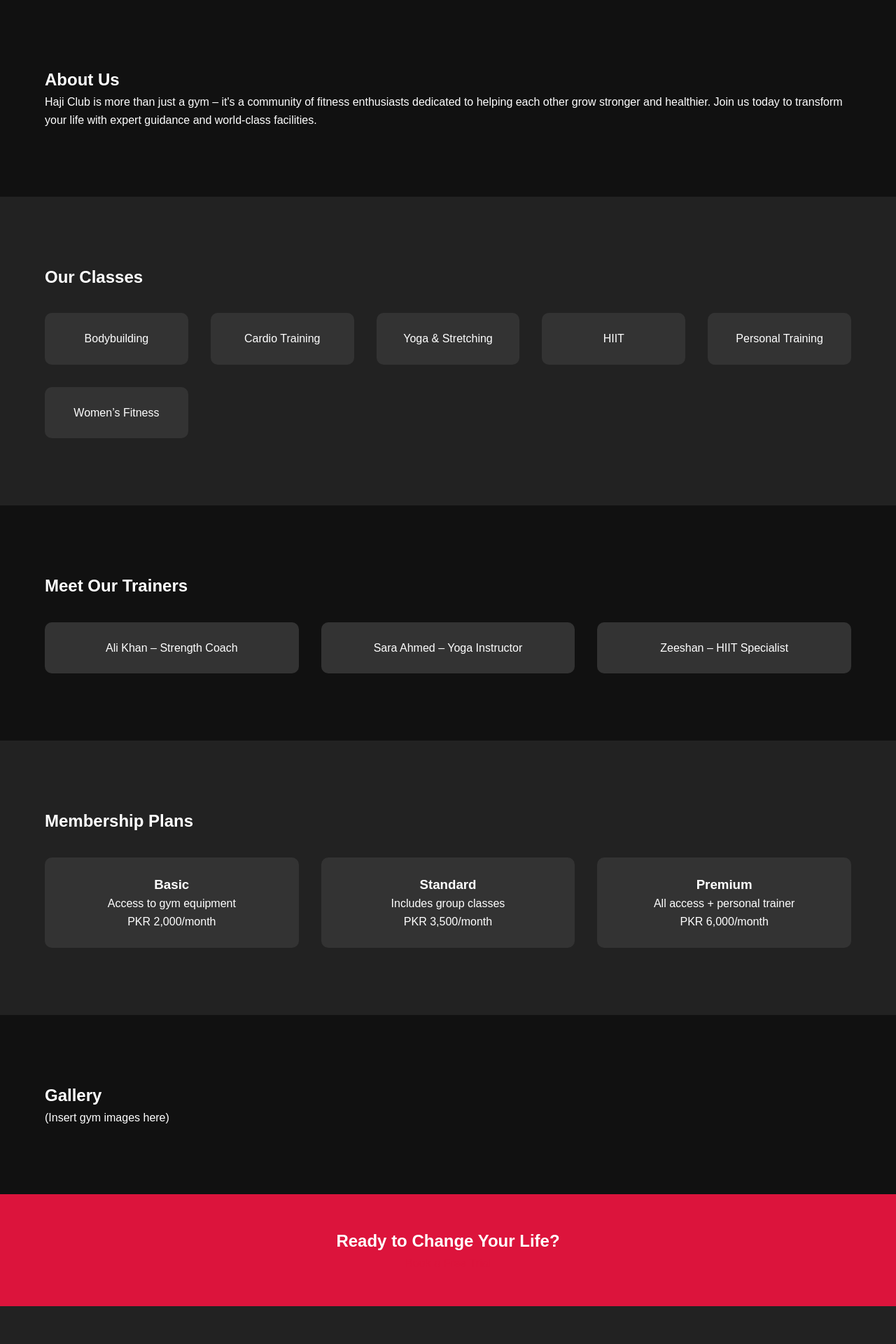
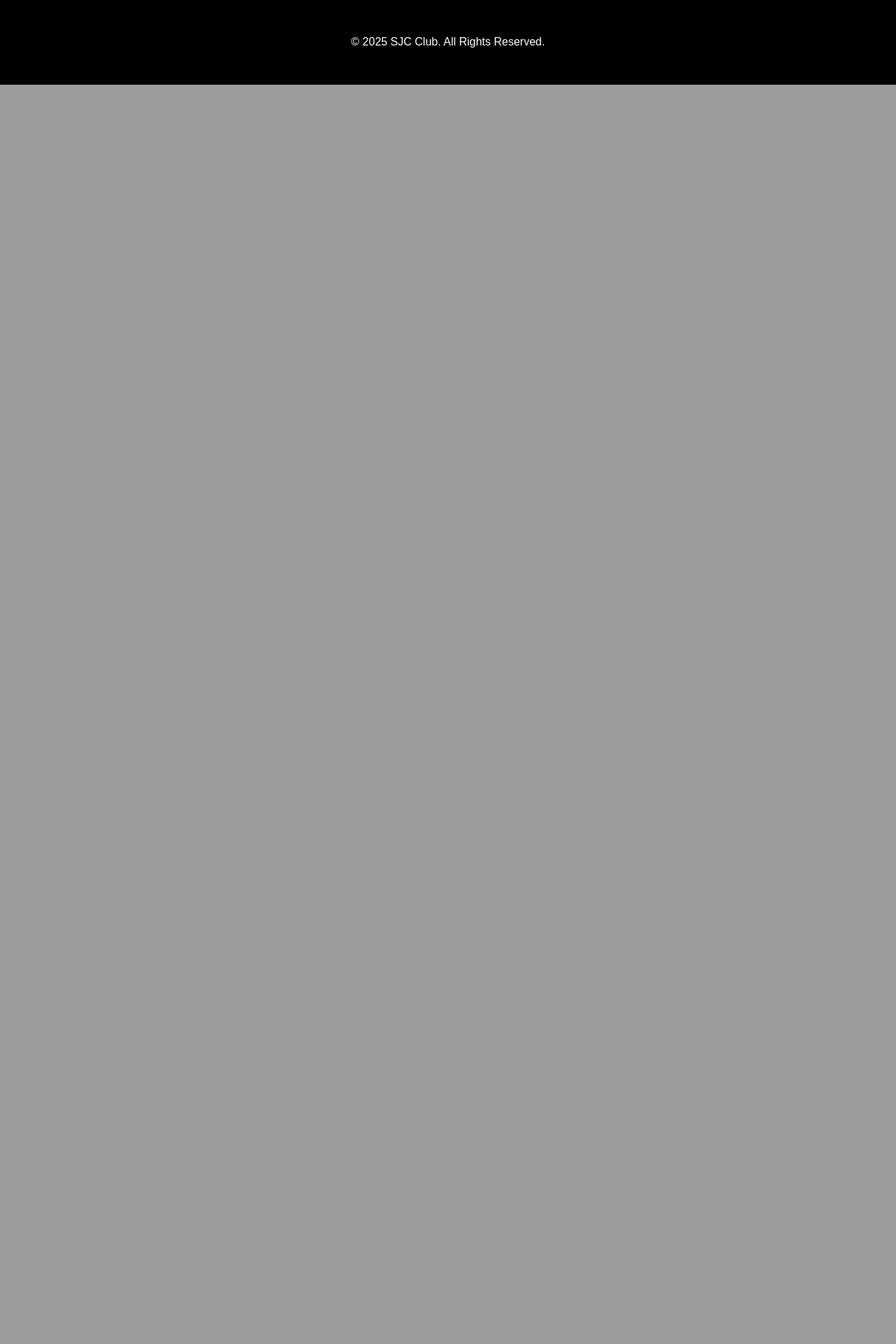
Before and after one commit to ShaheerJamalChishti90/Fitness-Website, a Flask app: page / in a window 1280 px wide. Shown: the part 897-2817 px from the top of the page at 70% size. After the commit the page ends 1018 px from the top, so only its background shows below. Run offline with Flask 3, Linux system fonts and the light colour scheme.

Commit message:
fitness website

```diff
--- a/main.py
+++ b/main.py
@@ -5,5 +5,29 @@ app = Flask(__name__)
 def home():
     return render_template('index.html')
 
+@app.route("/templates/about.html")
+def about():
+    return render_template('about.html')
+
+@app.route("/templates/services.html")
+def services():
+    return render_template('services.html')
+
+@app.route("/templates/contact.html")
+def contact():
+    return render_template('contact.html')
+
+@app.route("/templates/gallery.html")
+def gallery():
+    return render_template('gallery.html')
+
+@app.route("/templates/login.html")
+def login():
+    return render_template('login.html')
+
+@app.route("/templates/register.html")
+def register():
+    return render_template('register.html')
+
 if __name__ == '__main__':
     app.run(debug=True)
--- a/templates/index.html
+++ b/templates/index.html
@@ -3,7 +3,7 @@
 <head>
   <meta charset="UTF-8">
   <meta name="viewport" content="width=device-width, initial-scale=1">
-  <title>Haji Club - Gym & Fitness</title>
+  <title>SJC Club - Gym & Fitness</title>
   <link rel="stylesheet" href="{{ url_for('static', filename='style.css') }}">
 
 </head>
@@ -16,14 +16,13 @@
       <nav>
         <ul>
           <li><a href="#">Home</a></li>
-          <li><a href="#about">About</a></li>
-          <li><a href="#classes">Classes</a></li>
-          <li><a href="#trainers">Trainers</a></li>
-          <li><a href="#membership">Membership</a></li>
-          <li><a href="#gallery">Gallery</a></li>
-          <li><a href="#contact">Contact</a></li>
+          <li><a href="/templates/about.html">About</a></li>
+          <li><a href="/templates/services.html">Services</a></li>
+          <li><a href="/templates/contact.html">Contact</a></li>
+          <li><a href="/templates/gallery.html">Gallery</a></li>
+          <li><a href="/templates/login.html">Login</a></li>
+          <li><a href="/templates/register.html">Register</a></li>
         </ul>
-
       </nav>
     </div>
   </header>
@@ -34,100 +33,17 @@
       <h1>Welcome to SJC FITNESS CLUB</h1>
       <h6>Your Fitness Journey Starts Here</h6 >
       <div class="buttons">
-        <a href="#classes" class="btn-outline">View Classes</a>
-        <a href="#join" class="btn-outline">Join Now</a>
-        <a href="#trainers" class="btn-outline">View Trainers</a>
+        <a href="/templates/services.html" class="btn-outline">View Services</a>
+        <a href="/templates/contact.html" class="btn-outline">Contact Us</a>
+        <a href="/templates/gallery.html" class="btn-outline">Our Gallery</a>
       </div>
-    </div>
-  </section>
-
-  <!-- About -->
-  <section id="about" class="section">
-    <div class="container">
-      <h2>About Us</h2>
-      <p>Haji Club is more than just a gym – it's a community of fitness enthusiasts dedicated to helping each other grow stronger and healthier. Join us today to transform your life with expert guidance and world-class facilities.</p>
-    </div>
-  </section>
-
-  <!-- Classes -->
-  <section id="classes" class="section bg-dark">
-    <div class="container">
-      <h2>Our Classes</h2>
-      <div class="grid">
-        <div class="card">Bodybuilding</div>
-        <div class="card">Cardio Training</div>
-        <div class="card">Yoga & Stretching</div>
-        <div class="card">HIIT</div>
-        <div class="card">Personal Training</div>
-        <div class="card">Women’s Fitness</div>
-      </div>
-    </div>
-  </section>
-
-  <!-- Trainers -->
-  <section id="trainers" class="section">
-    <div class="container">
-      <h2>Meet Our Trainers</h2>
-      <div class="grid">
-        <div class="card">Ali Khan – Strength Coach</div>
-        <div class="card">Sara Ahmed – Yoga Instructor</div>
-        <div class="card">Zeeshan – HIIT Specialist</div>
-      </div>
-    </div>
-  </section>
-
-  <!-- Membership -->
-  <section id="membership" class="section bg-dark">
-    <div class="container">
-      <h2>Membership Plans</h2>
-      <div class="grid">
-        <div class="card">
-          <h3>Basic</h3>
-          <p>Access to gym equipment</p>
-          <p>PKR 2,000/month</p>
-        </div>
-        <div class="card">
-          <h3>Standard</h3>
-          <p>Includes group classes</p>
-          <p>PKR 3,500/month</p>
-        </div>
-        <div class="card">
-          <h3>Premium</h3>
-          <p>All access + personal trainer</p>
-          <p>PKR 6,000/month</p>
-        </div>
-      </div>
-    </div>
-  </section>
-
-  <!-- Gallery -->
-  <section id="gallery" class="section">
-    <div class="container">
-      <h2>Gallery</h2>
-      <p>(Insert gym images here)</p>
-    </div>
-  </section>
-
-  <!-- Call to Action -->
-  <section id="join" class="cta">
-    <h2>Ready to Change Your Life?</h2>
-    <a href="#contact" class="btn">Book a Free Trial</a>
-  </section>
-
-  <!-- Contact -->
-  <section id="contact" class="section bg-dark">
-    <div class="container">
-      <h2>Contact Us</h2>
-      <p>📍 123 Fitness Street, Karachi, Pakistan</p>
-      <p>📞 +92-300-1234567</p>
-      <p>✉️ contact@hajiclub.com</p>
     </div>
   </section>
 
   <!-- Footer -->
   <footer>
     <div class="container">
-      <p>&copy; 2025 Haji Club. All Rights Reserved.</p>
+      <p>&copy; 2025 SJC Club. All Rights Reserved.</p>
     </div>
   </footer>
 
```
Also changed, not shown: templates/about.html (added, +44 -0 lines), templates/contact.html (added, +63 -0 lines), templates/gallery.html (added, +31 -0 lines), templates/login.html (added, +14 -0 lines), templates/register.html (added, +14 -0 lines), templates/services.html (added, +38 -0 lines).
